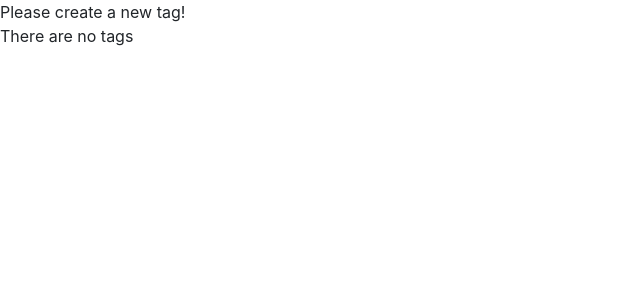
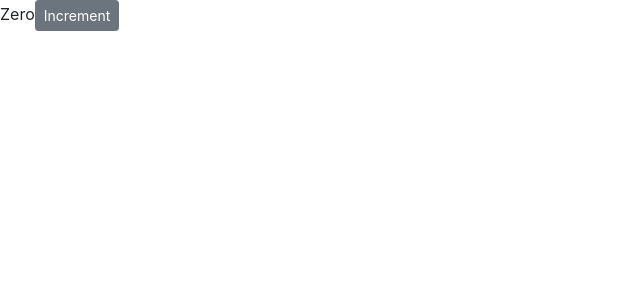
Before and after one commit to mark-kohrman/counter-app, a React (Create React App) app: page / in a window 1280 px wide. Shown: the top 300 px of the page, without its empty margins (0-640 px from the left). Built offline with nearby package versions, Linux system fonts and the light colour scheme.

Commit message:
add handleIncrement function and connecting with 'this'

```diff
--- a/src/components/counter.jsx
+++ b/src/components/counter.jsx
@@ -2,24 +2,44 @@
 
 class Counter extends Component {
   state = {
-    count: 0,
+    count: 0 ,
     tags: []
   };
+
+
+  handleIncrement = () => {
+    console.log('Increment Clicked', this);
+
+  }
 
   renderTags() {
     if (this.state.tags.length === 0) return <p>There are no tags</p>
     return  <ul> { this.state.tags.map(tag => <li key={tag}>{ tag }</li>) } </ul>
   }
 
+
+
+
   render() {
 
+    this.getBadgeClasses();
 
     return (
     <div>
-      { this.state.tags.length === 0  && 'Please create a new tag!'}
-      { this.renderTags() }
+      <span className={this.getBadgeClasses()}>{this.formatCount()}</span>
+      <button onClick={this.handleIncrement} className="btn btn-secondary btn-sm">Increment</button>
     </div>
     );
+  }
+
+  getBadgeClasses() {
+    let classes = "badge m-2 badge-";
+    classes += this.state.count === 0 ? 'warning' : 'primary';
+  }
+
+  formatCount(){
+    const { count } = this.state;
+    return count === 0 ? 'Zero': count
   }
 }
 
```
Also changed, not shown: 1 other file (tests, documents, lock files or other folders).
